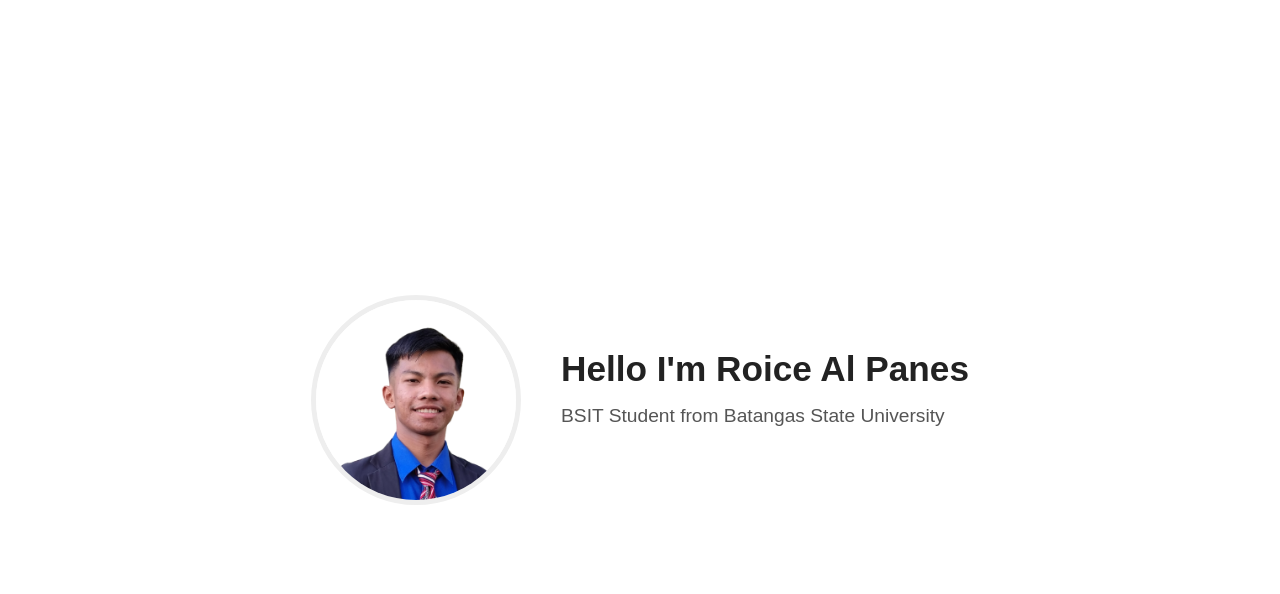
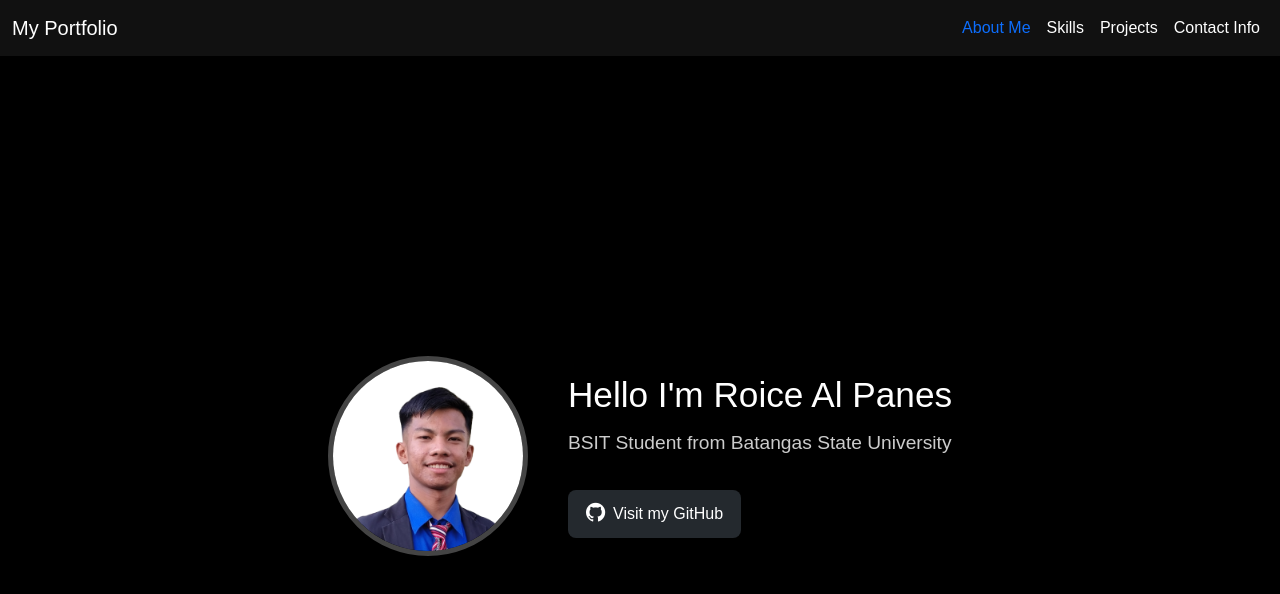
Before and after one commit to Roiceal/Activity-5, a plain HTML site: page index.html in a window 1280 px wide. Drawn offline with nearby package versions, Linux system fonts and the light colour scheme.

Commit message:
Update index.html

```diff
--- a/index.html
+++ b/index.html
@@ -4,10 +4,16 @@
   <meta charset="UTF-8">
   <meta name="viewport" content="width=device-width, initial-scale=1.0">
   <title>About Me</title>
+  <!-- Bootstrap CSS -->
+  <link href="https://cdn.jsdelivr.net/npm/bootstrap@5.3.8/dist/css/bootstrap.min.css" rel="stylesheet" integrity="sha384-sRIl4kxILFvY47J16cr9ZwB07vP4J8+LH7qKQnuqkuIAvNWLzeN8tE5YBujZqJLB" crossorigin="anonymous">
+  <!-- Bootstrap Icons -->
+  <link rel="stylesheet" href="https://cdn.jsdelivr.net/npm/bootstrap-icons@1.11.3/font/bootstrap-icons.css">
   <style>
     body {
       margin: 0;
       font-family: Arial, sans-serif;
+      background: #000;
+      color: #fff;
     }
 
     .container {
@@ -15,9 +21,8 @@
       flex-direction: row;
       justify-content: center;
       align-items: center;
-      height: 100vh; /* full screen height */
-      width: 100%;   /* full screen width */
-      background: #fff; /* full background box */
+      height: 100vh;
+      width: 100%;
       padding: 40px;
       box-sizing: border-box;
     }
@@ -29,7 +34,7 @@
       object-fit: cover;
       margin-right: 40px;
       flex-shrink: 0;
-      border: 5px solid #eee;
+      border: 5px solid #444;
     }
 
     .intro {
@@ -39,17 +44,50 @@
     .intro h1 {
       margin: 0;
       font-size: 2.2rem;
-      color: #222;
+      color: #fff;
     }
 
     .intro p {
       margin-top: 12px;
       font-size: 1.2rem;
-      color: #555;
+      color: #ccc;
       line-height: 1.6;
     }
 
-    /* Tablet */
+
+    .github-link {
+      display: inline-flex;
+      align-items: center;
+      margin-top: 15px;
+      padding: 10px 18px;
+      font-size: 1rem;
+      border-radius: 8px;
+      text-decoration: none;
+      color: #fff;
+      background-color: #24292e;
+      transition: background 0.3s ease;
+    }
+    .github-link:hover {
+      background-color: #444;
+      text-decoration: none;
+    }
+    .github-link i {
+      margin-right: 8px;
+      font-size: 1.2rem;
+    }
+
+
+    .navbar {
+      background-color: #111 !important;
+    }
+    .navbar-brand, .nav-link {
+      color: #fff !important;
+    }
+    .nav-link.active {
+      color: #0d6efd !important;
+    }
+
+    /*Medium*/
     @media (max-width: 768px) {
       .container {
         flex-direction: column;
@@ -73,7 +111,7 @@
       }
     }
 
-    /* Phone */
+
     @media (max-width: 480px) {
       .profile-pic {
         width: 120px;
@@ -91,12 +129,50 @@
   </style>
 </head>
 <body>
+
+  <!-- Navigation Bar -->
+  <nav class="navbar navbar-expand-lg">
+    <div class="container-fluid">
+      <a class="navbar-brand" href="#">My Portfolio</a>
+      <button class="navbar-toggler" type="button" data-bs-toggle="collapse" data-bs-target="#navbarNav"
+        aria-controls="navbarNav" aria-expanded="false" aria-label="Toggle navigation">
+        <span class="navbar-toggler-icon"></span>
+      </button>
+
+      <div class="collapse navbar-collapse" id="navbarNav">
+        <ul class="navbar-nav ms-auto">
+          <li class="nav-item">
+            <a class="nav-link active" href="aboutme.html">About Me</a>
+          </li>
+          <li class="nav-item">
+            <a class="nav-link" href="skills.html">Skills</a>
+          </li>
+          <li class="nav-item">
+            <a class="nav-link" href="projects.html">Projects</a>
+          </li>
+          <li class="nav-item">
+            <a class="nav-link" href="contactinfo.html">Contact Info</a>
+          </li>
+        </ul>
+      </div>
+    </div>
+  </nav>
+
+  <!-- About Me Section -->
   <div class="container">
     <img src="profile.jpg" alt="Profile Picture" class="profile-pic">
     <div class="intro">
       <h1>Hello I'm Roice Al Panes</h1>
       <p>BSIT Student from Batangas State University</p>
+      <a href="https://github.com/Roiceal" target="_blank" class="github-link">
+        <i class="bi bi-github"></i> Visit my GitHub
+      </a>
     </div>
   </div>
+
+  <!-- Bootstrap JS -->
+  <script src="https://cdn.jsdelivr.net/npm/bootstrap@5.3.8/dist/js/bootstrap.bundle.min.js"
+    integrity="sha384-FKyoEForCGlyvwx9Hj09JcYn3nv7wiPVlz7YYwJrWVcXK/BmnVDxM+D2scQbITxI"
+    crossorigin="anonymous"></script>
 </body>
 </html>
```
